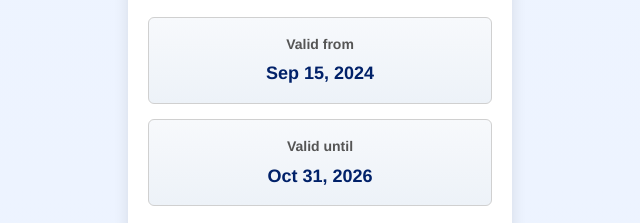
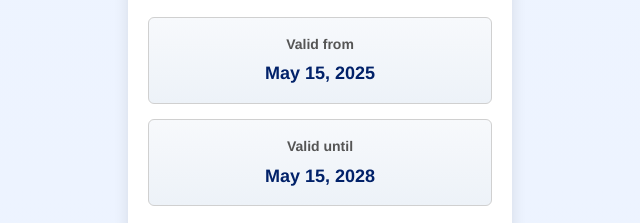
Before and after one commit to businessab65-svg/ab, a plain HTML site: page index.html in a window 1280 px wide. Shown: the part 833-1056 px from the top of the page, 320-960 px from the left. Drawn offline with Linux system fonts and the light colour scheme.

Commit message:
Update index.html

```diff
--- a/index.html
+++ b/index.html
@@ -562,11 +562,11 @@
                 <div class="validity-container">
                     <div class="validity-box">
                         <span class="validity-label">Valid from</span>
-                        <span class="validity-date">Sep 15, 2024</span>
+                        <span class="validity-date">May 15, 2025</span>
                     </div>
                     <div class="validity-box">
                         <span class="validity-label">Valid until</span>
-                        <span class="validity-date">Oct 31, 2026</span>
+                        <span class="validity-date">May 15, 2028</span>
                     </div>
                 </div>
 
```
